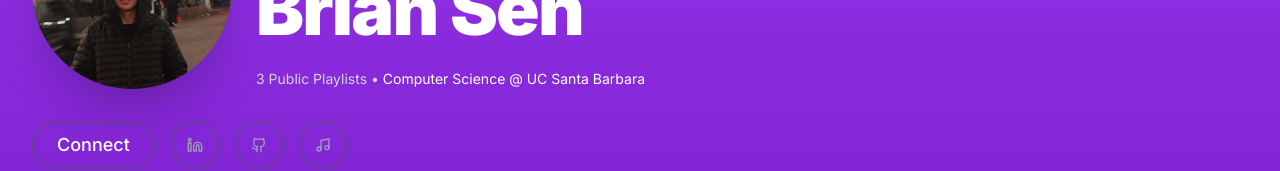
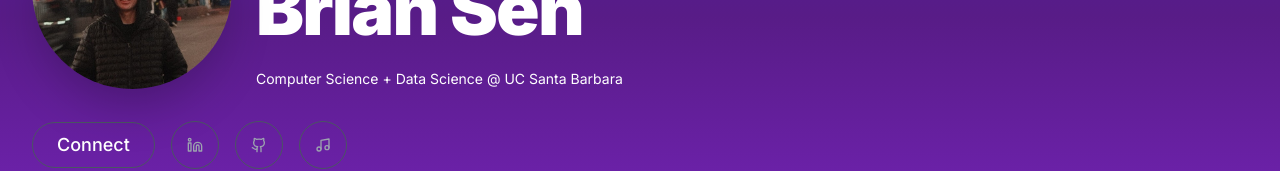
Before and after one commit to bsen1/personal-website, a Next.js app: page / in a window 1280 px wide. Shown: the part 143-314 px from the top of the page. Built offline with nearby package versions, Linux system fonts and the light colour scheme.

Commit message:
feat: enhance Spotify-like fixed gradient background
Update background gradient to fixed position, direct transition to black, and fine-tune transition points.

#VERCEL_SKIP

Co-authored-by: Brian Sen <90529374+bsen1@users.noreply.github.com>

```diff
--- a/spotify-profile.tsx
+++ b/spotify-profile.tsx
@@ -30,15 +30,11 @@ export default function Component() {
 
   return (
     <div className="h-screen overflow-hidden text-white relative">
-      {/* Gradient Background */}
-      <div className="absolute inset-0 bg-gradient-to-b from-purple-600 via-purple-700 to-purple-800"></div>
-
-      {/* Fade to Black Overlay */}
+      {/* Fixed Dark Purple to Black Gradient - Does not scroll */}
       <div
-        className="absolute inset-0 bg-gradient-to-b from-transparent via-transparent to-black"
+        className="fixed inset-0"
         style={{
-          background:
-            "linear-gradient(to bottom, transparent 0%, transparent 60%, rgba(0,0,0,0.3) 70%, rgba(0,0,0,0.7) 80%, black 100%)",
+          background: "linear-gradient(to bottom, #4c1d95 0%, #581c87 20%, #6b21a8 40%, #000000 65%)",
         }}
       ></div>
 
@@ -63,7 +59,7 @@ export default function Component() {
             <p className="text-sm font-medium mb-2">Profile</p>
             <h1 className="text-7xl font-black mb-6 tracking-tight">Brian Sen</h1>
             <p className="text-sm text-gray-300">
-              3 Public Playlists • <span className="text-white">Computer Science @ UC Santa Barbara</span>
+              <span className="text-white">Computer Science + Data Science @ UC Santa Barbara</span>
             </p>
           </div>
         </div>
```
Also changed, not shown: 1 other file (tests, documents, lock files or other folders).
